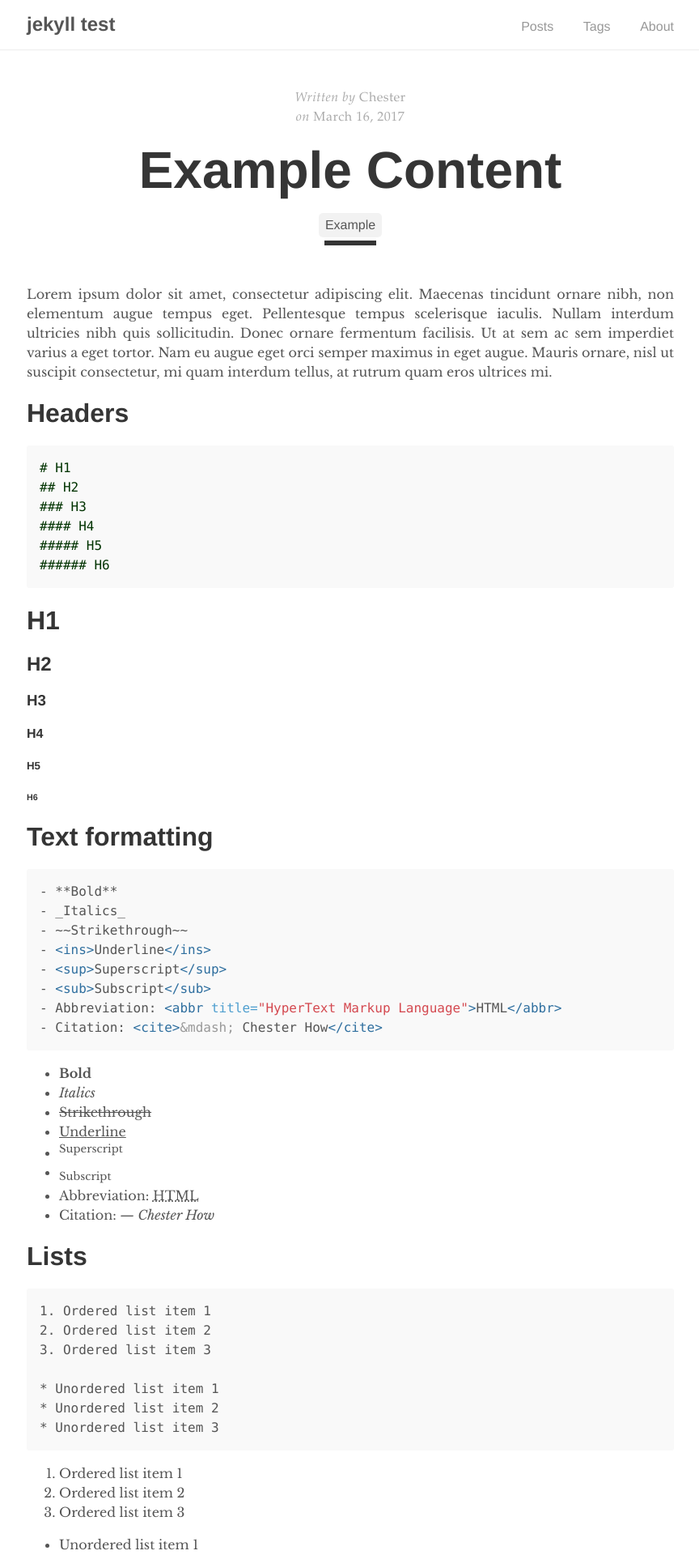
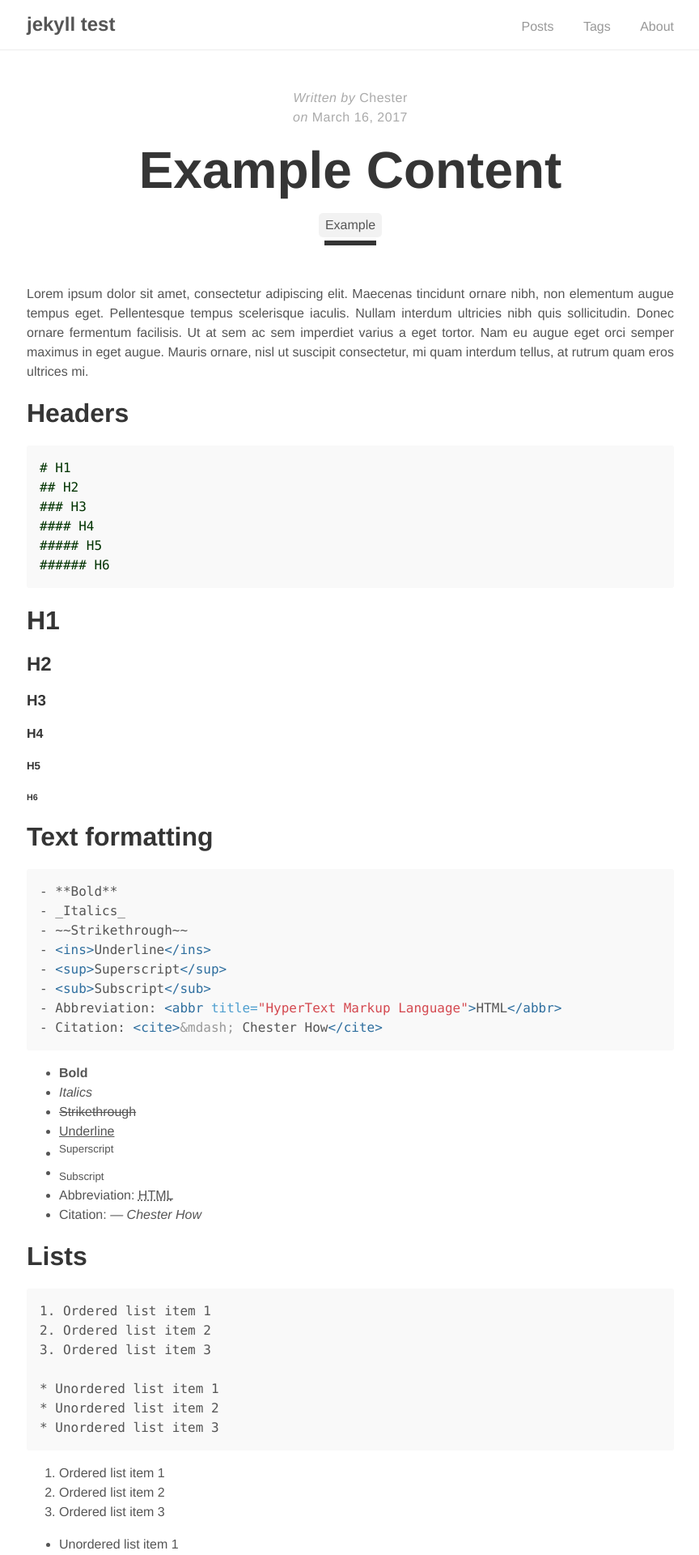
Before and after one commit to koda-masaru/jekyll-test, a Jekyll site: the page built from docs/_posts/2017-03-16-example-content.md, in a window 1280 px wide. Shown: the top 1920 px of the page at 81% size, without its empty margins (207-1071 px from the left). Built offline with Jekyll 4.4.1, drawn with Linux system fonts in a browser that asks for light colours.

Commit message:
Change font-family.

```diff
--- a/docs/assets/main.scss
+++ b/docs/assets/main.scss
@@ -2,4 +2,66 @@
 # Only the main Sass file needs front matter (the dashes are enough)
 ---
 
-@import 'tale';
+@import "tale";
+
+$font-family: "Helvetica Neue", Arial, "Hiragino Kaku Gothic ProN", "Hiragino Sans", Meiryo, sans-serif;
+
+html,
+body,
+h1,
+h2,
+h3,
+h4,
+h5,
+h6,
+footer {
+  font-family: $font-family;
+}
+
+.post-info {
+  font-family: $font-family;
+}
+
+.post-title {
+  font-family: $font-family;
+}
+
+.post img + em {
+  font-family: $font-family;
+}
+
+.nav a {
+  font-family: $font-family;
+}
+
+.pagination {
+  font-family: $font-family;
+}
+
+.pagination .top {
+  font-family: $font-family;
+}
+
+.catalogue-pinned {
+  font-family: $font-family;
+}
+
+.catalogue-time {
+  font-family: $font-family;
+}
+
+.catalogue-title {
+  font-family: $font-family;
+}
+
+.tags-header-title {
+  font-family: $font-family;
+}
+
+.tags-clouds {
+  font-family: $font-family;
+}
+
+.tags-item-label {
+  font-family: $font-family;
+}
```
